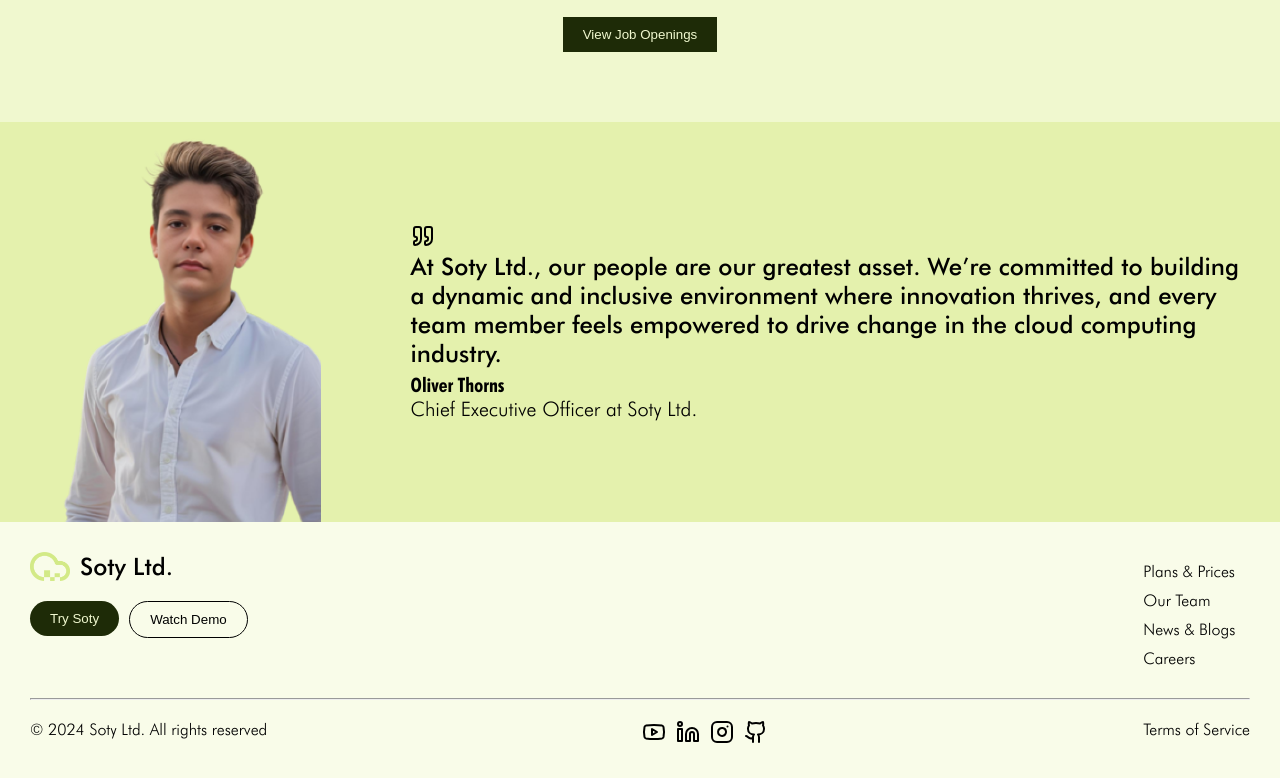
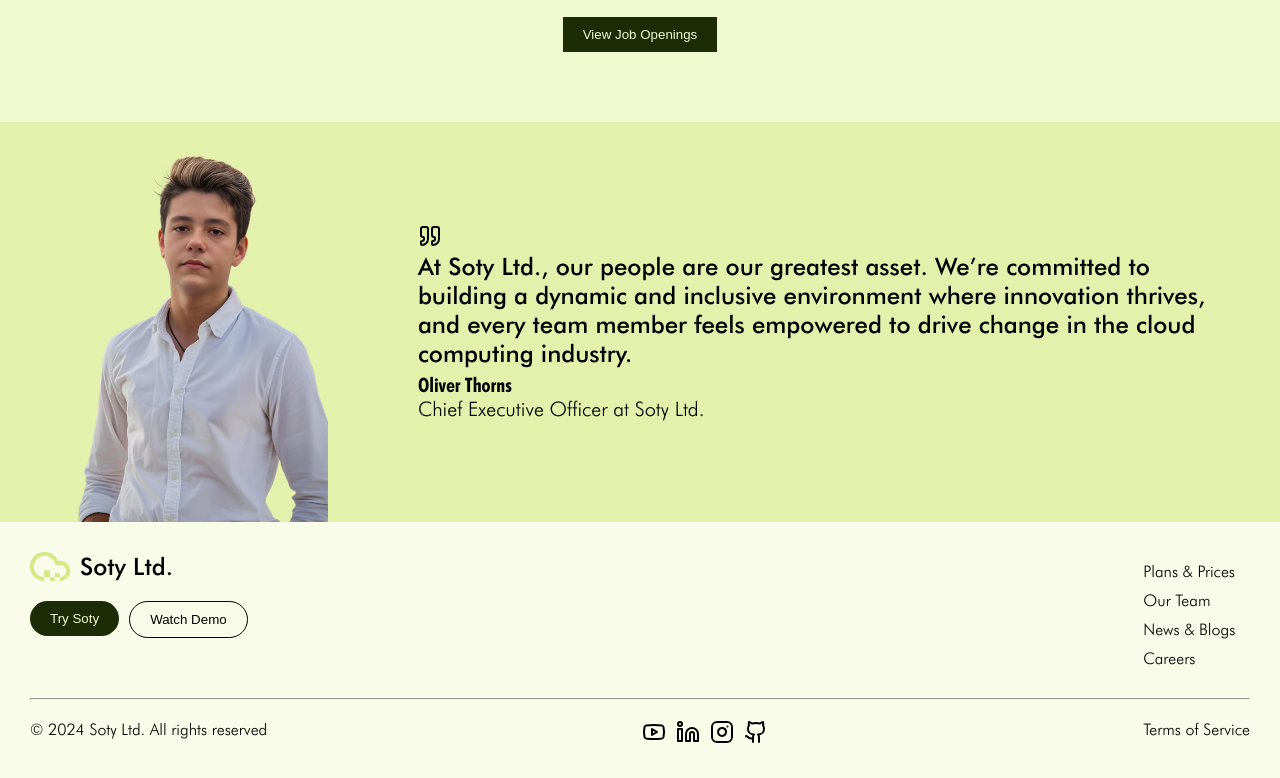
Before and after one commit to Soty-Ltd/website-new, a SvelteKit app: page /team in a window 1280 px wide. Shown: the part 3104-3882 px from the top of the page. Built offline with nearby package versions, Linux system fonts and the light colour scheme.

Commit message:
changed img

```diff
--- a/src/routes/team/+page.svelte
+++ b/src/routes/team/+page.svelte
@@ -290,7 +290,10 @@
 	</section>
 </main>
 <section class="quote">
-	<img src="/employees/thorns.png" alt="" />
+	<img
+		src="/quotes/oliver-thorns-chief-executive-officer-soty.png"
+		alt="Oliver Thorns | Chief Executive Officer at Soty Ltd."
+	/>
 	<div>
 		<img src="/quote.svg" alt="" />
 		<h2>
```
Also changed, not shown: static/quotes/oliver-thorns-chief-executive-officer-soty.png (added).
